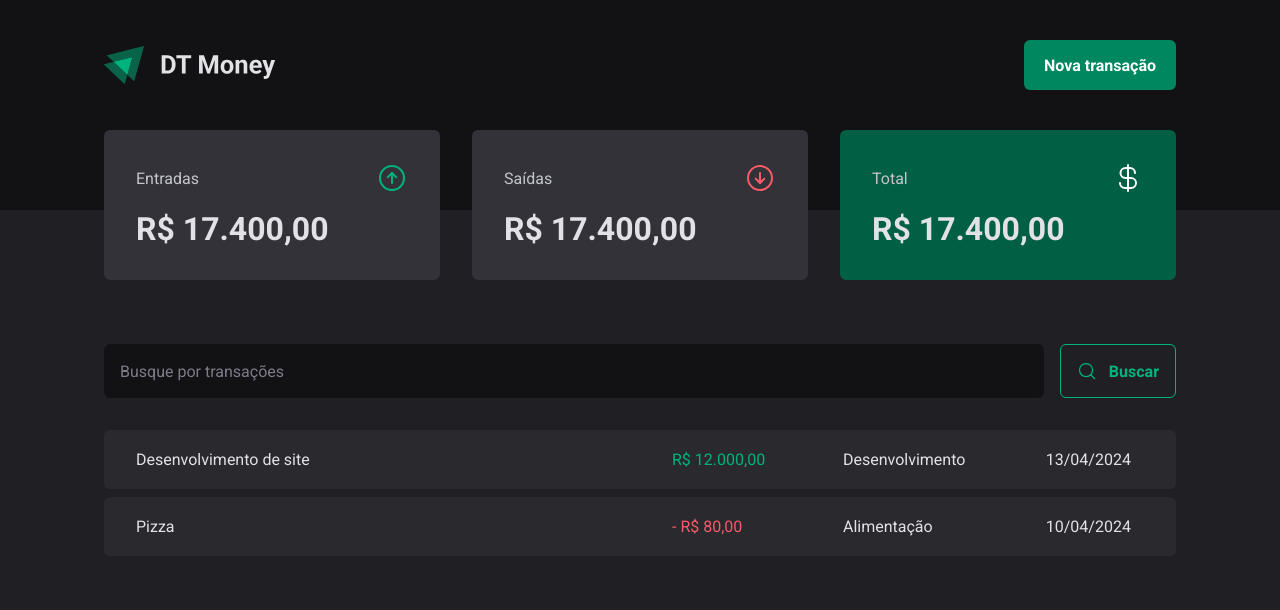
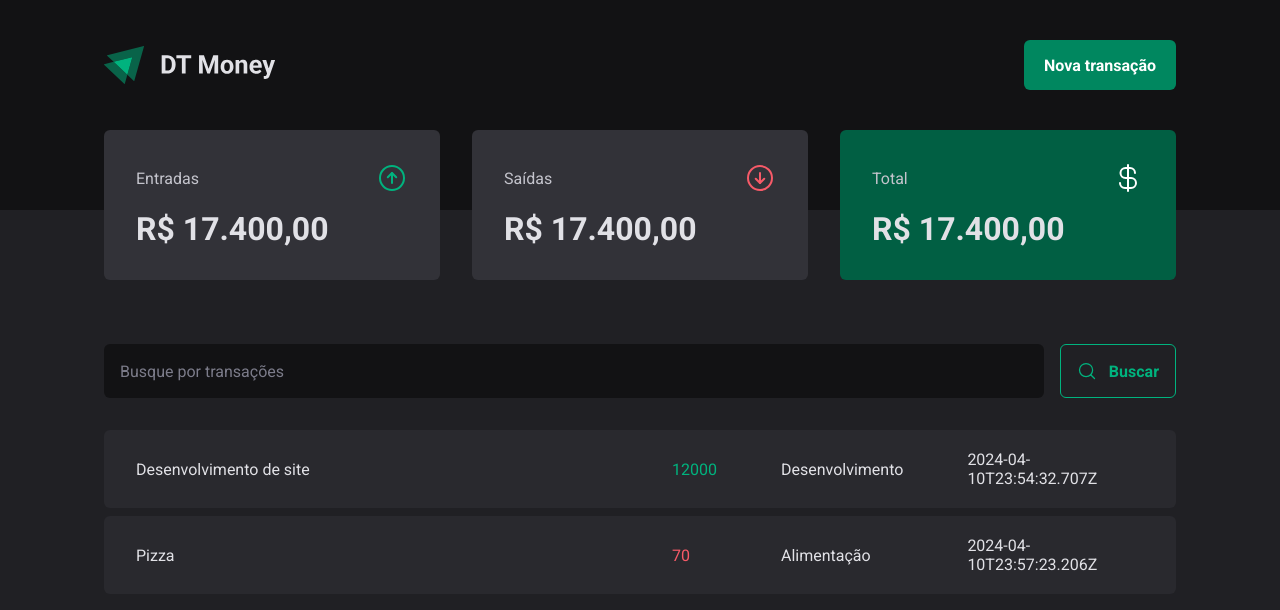
Before and after one commit to omarcoaur3lio/dt-money, a React (Vite) app: page / in a window 1280 px wide. Shown: the top 610 px of the page. Built offline with nearby package versions, Linux system fonts and the light colour scheme; data requests are answered from the project's data file.

Commit message:
feat: adicionar json-server

```diff
--- a/package.json
+++ b/package.json
@@ -5,6 +5,7 @@
   "type": "module",
   "scripts": {
     "dev": "vite",
+    "dev:server": "json-server server.json -p 3333 -w",
     "build": "tsc && vite build",
     "lint": "eslint . --ext ts,tsx --report-unused-disable-directives --max-warnings 0",
     "preview": "vite preview"
@@ -27,6 +28,7 @@
     "eslint": "^8.57.0",
     "eslint-plugin-react-hooks": "^4.6.0",
     "eslint-plugin-react-refresh": "^0.4.5",
+    "json-server": "^1.0.0-alpha.23",
     "typescript": "^5.2.2",
     "vite": "^5.1.6"
   }
--- /dev/null
+++ b/server.json
@@ -0,0 +1,20 @@
+{
+  "transactions": [
+    {
+      "id": 1,
+      "description": "Desenvolvimento de site",
+      "type": "income",
+      "category": "Desenvolvimento",
+      "price": 12000,
+      "createdAt": "2024-04-10T23:54:32.707Z"
+    },
+    {
+      "id": 2,
+      "description": "Pizza",
+      "type": "outcome",
+      "category": "Alimentação",
+      "price": 70,
+      "createdAt": "2024-04-10T23:57:23.206Z"
+    }
+  ]
+}
--- a/src/pages/Transactions/index.tsx
+++ b/src/pages/Transactions/index.tsx
@@ -1,3 +1,4 @@
+import { useEffect, useState } from "react";
 import { Header } from "../../components/Header";
 import { Summary } from "../../components/Summary";
 import { SearchForm } from "./components/SearchForm";
@@ -7,7 +8,27 @@
   TransactionsTable,
 } from "./styles";
 
+interface Transaction {
+  id: number;
+  description: string;
+  type: "income" | "outcome";
+  category: string;
+  price: number;
+  createdAt: string;
+}
+
 export function Transactions() {
+  const [transactions, setTransactions] = useState<Transaction[]>([]);
+  async function loadTransactions() {
+    const response = await fetch("http://localhost:3333/transactions");
+    const data = await response.json();
+    setTransactions(data);
+  }
+
+  useEffect(() => {
+    loadTransactions();
+  }, []);
+
   return (
     <div>
       <Header />
@@ -16,23 +37,22 @@
       <TransactionsContainer>
         <SearchForm />
         <TransactionsTable>
-          <tr>
-            <td width="50%">Desenvolvimento de site</td>
-            <td>
-              <PriceHighlight variant="income">R$ 12.000,00</PriceHighlight>
-            </td>
-            <td>Desenvolvimento</td>
-            <td>13/04/2024</td>
-          </tr>
-
-          <tr>
-            <td width="50%">Pizza</td>
-            <td>
-              <PriceHighlight variant="outcome">- R$ 80,00</PriceHighlight>
-            </td>
-            <td>Alimentação</td>
-            <td>10/04/2024</td>
-          </tr>
+          <tbody>
+            {transactions.map((transaction) => {
+              return (
+                <tr key={transaction.id}>
+                  <td width="50%">{transaction.description}</td>
+                  <td>
+                    <PriceHighlight variant={transaction.type}>
+                      {transaction.price}
+                    </PriceHighlight>
+                  </td>
+                  <td>{transaction.category}</td>
+                  <td>{transaction.createdAt}</td>
+                </tr>
+              );
+            })}
+          </tbody>
         </TransactionsTable>
       </TransactionsContainer>
     </div>
```
Also changed, not shown: 1 other file (tests, documents, lock files or other folders).
